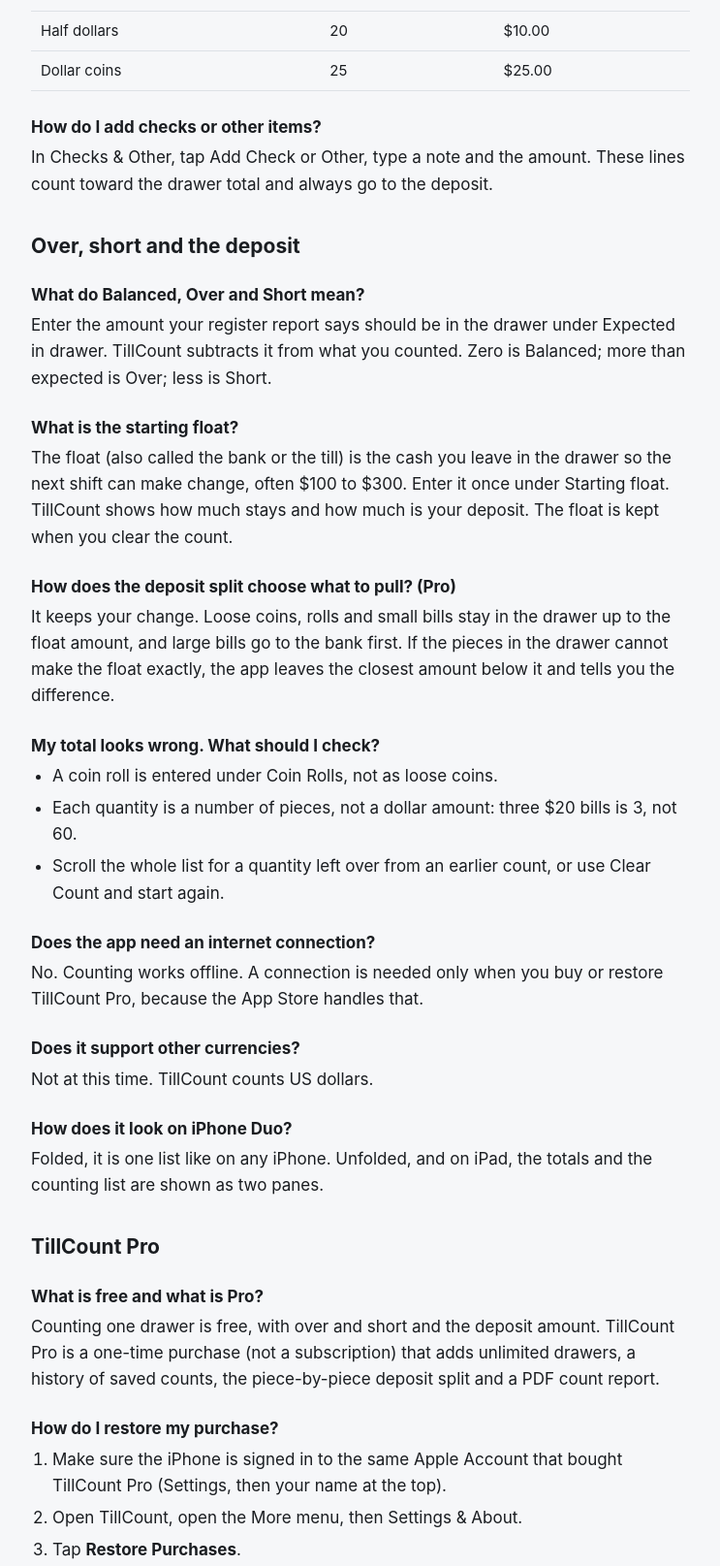
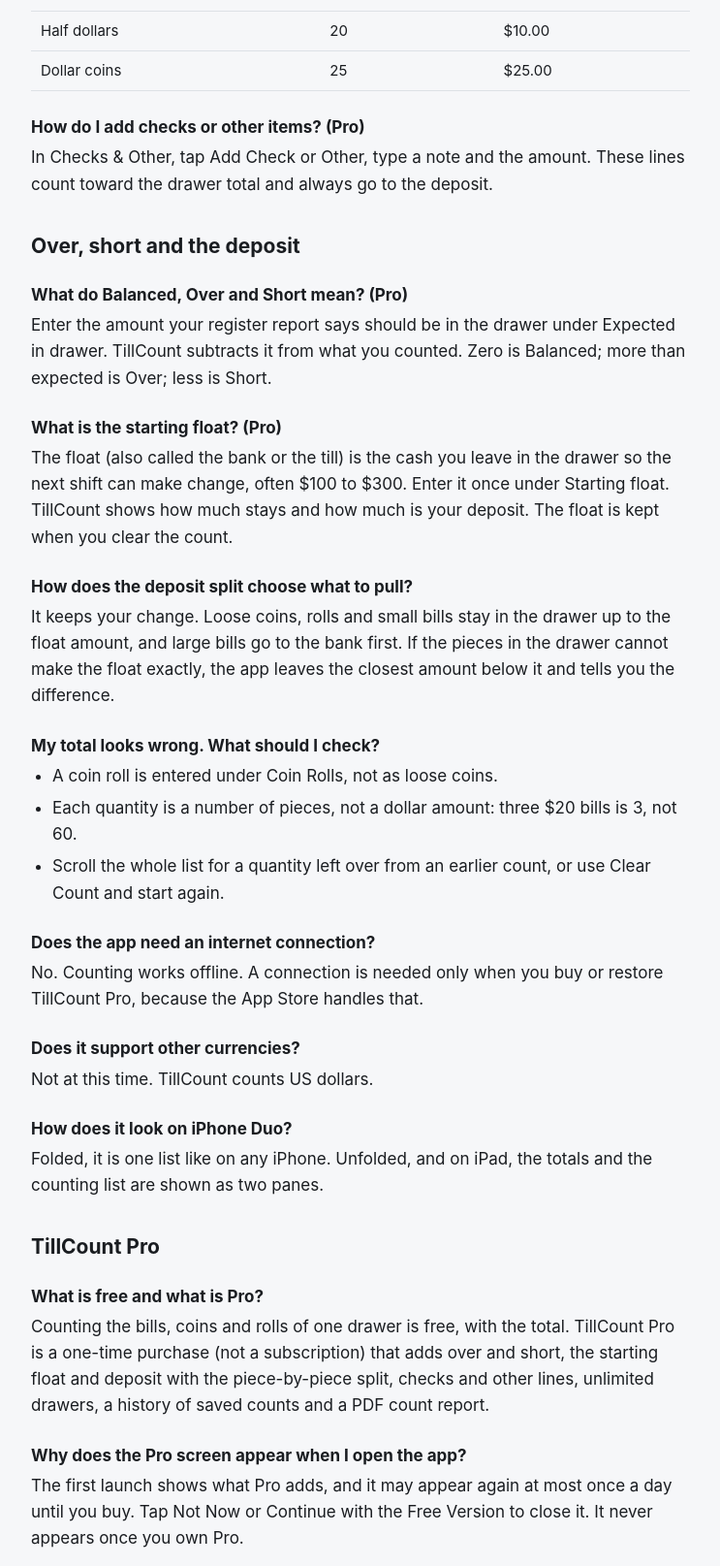
Before and after one commit to aanoval/alday-apps, a plain HTML site: page tillcount/support.html in a window 1280 px wide. Shown: the part 788-2403 px from the top of the page at 97% size, without its empty margins (268-1011 px from the left). Drawn offline with Linux system fonts and the light colour scheme.

Commit message:
TillCount pages: free and Pro split

```diff
--- a/tillcount/support.html
+++ b/tillcount/support.html
@@ -64,15 +64,15 @@ footer{max-width:720px;margin:0 auto;padding:0 20px 40px;color:var(--muted);font
 <tr><td>Dollar coins</td><td>25</td><td>$25.00</td></tr>
 </tbody>
 </table></div>
-<h3>How do I add checks or other items?</h3>
+<h3>How do I add checks or other items? (Pro)</h3>
 <p>In Checks &amp; Other, tap Add Check or Other, type a note and the amount. These lines count toward the drawer total and always go to the deposit.</p>
 
 <h2 id="balance">Over, short and the deposit</h2>
-<h3>What do Balanced, Over and Short mean?</h3>
+<h3>What do Balanced, Over and Short mean? (Pro)</h3>
 <p>Enter the amount your register report says should be in the drawer under Expected in drawer. TillCount subtracts it from what you counted. Zero is Balanced; more than expected is Over; less is Short.</p>
-<h3>What is the starting float?</h3>
+<h3>What is the starting float? (Pro)</h3>
 <p>The float (also called the bank or the till) is the cash you leave in the drawer so the next shift can make change, often $100 to $300. Enter it once under Starting float. TillCount shows how much stays and how much is your deposit. The float is kept when you clear the count.</p>
-<h3>How does the deposit split choose what to pull? (Pro)</h3>
+<h3>How does the deposit split choose what to pull?</h3>
 <p>It keeps your change. Loose coins, rolls and small bills stay in the drawer up to the float amount, and large bills go to the bank first. If the pieces in the drawer cannot make the float exactly, the app leaves the closest amount below it and tells you the difference.</p>
 <h3>My total looks wrong. What should I check?</h3>
 <ul>
@@ -89,7 +89,9 @@ footer{max-width:720px;margin:0 auto;padding:0 20px 40px;color:var(--muted);font
 
 <h2 id="pro">TillCount Pro</h2>
 <h3>What is free and what is Pro?</h3>
-<p>Counting one drawer is free, with over and short and the deposit amount. TillCount Pro is a one-time purchase (not a subscription) that adds unlimited drawers, a history of saved counts, the piece-by-piece deposit split and a PDF count report.</p>
+<p>Counting the bills, coins and rolls of one drawer is free, with the total. TillCount Pro is a one-time purchase (not a subscription) that adds over and short, the starting float and deposit with the piece-by-piece split, checks and other lines, unlimited drawers, a history of saved counts and a PDF count report.</p>
+<h3>Why does the Pro screen appear when I open the app?</h3>
+<p>The first launch shows what Pro adds, and it may appear again at most once a day until you buy. Tap Not Now or Continue with the Free Version to close it. It never appears once you own Pro.</p>
 <h3 id="restore">How do I restore my purchase?</h3>
 <ol>
 <li>Make sure the iPhone is signed in to the same Apple Account that bought TillCount Pro (Settings, then your name at the top).</li>
```
Also changed, not shown: tillcount/index.html (+6 -6 lines).
